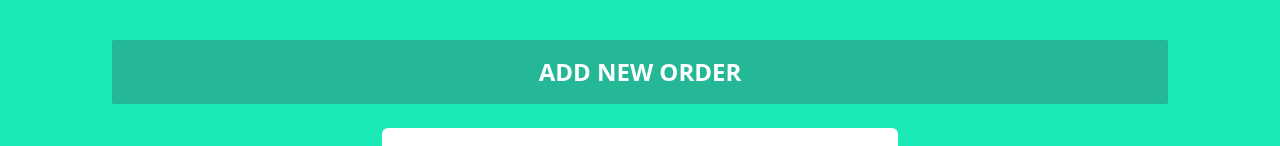
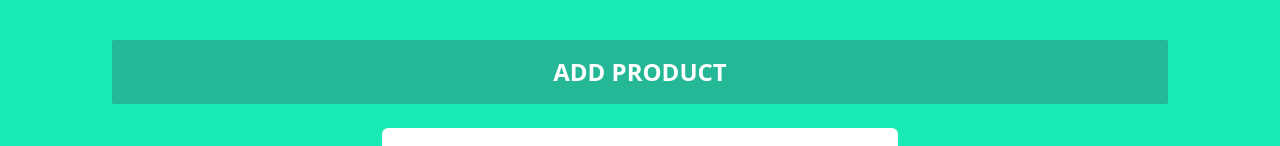
Before and after one commit to prashanta0234/buying-house-electron, a React (Create React App) app: page /add-products in a window 1280 px wide. Shown: the part 283-429 px from the top of the page. Built offline with nearby package versions, Linux system fonts and the light colour scheme.

Commit message:
somethiing

```diff
--- a/src/component/AddProduct/AddProduct.js
+++ b/src/component/AddProduct/AddProduct.js
@@ -1,40 +1,38 @@
-import React from 'react';
+import React from "react";
 import log from "../../images/logo/black.png";
-import Navbar from '../../shared/Navbar/Navbar';
+import Navbar from "../../shared/Navbar/Navbar";
 import { useRef } from "react";
 
 const AddProduct = () => {
-    const submitHendaler = async(e)=>{
+  const submitHendaler = async (e) => {
     e.preventDefault();
     let dat = new Date();
     let date = await dat.toDateString();
 
     const form = e.target;
-        const product_name =  form.product_name.value;
+    const product_name = form.product_name.value;
     const product_price = form.product_price.value;
     const quantity = form.quantity.value;
 
-        console.log(product_name,product_price,quantity)
-
-    }
+    console.log(product_name, product_price, quantity);
+  };
   return (
     <>
       <Navbar></Navbar>
       <div>
         <div className="px-12 md:px-28 py-12 bg-main container mx-auto mt-12 w-full rounded-sm flex flex-col items-center justify-center">
-
           <div className="flex justify-center">
             <img height="100px" width="300px" src={log} alt="" />
           </div>
           <div className="bg-neutral bg-opacity-30 text-center my-6 py-4 rounded-sm w-full">
-          <p className="font-bold text-2xl text-white ">ADD NEW ORDER</p>
+            <p className="font-bold text-2xl text-white ">ADD PRODUCT</p>
           </div>
 
           {/* input section */}
-        <form className='w-[70%] min-w-[400px]' onSubmit={submitHendaler}>
+          <form className="w-[70%] min-w-[400px]" onSubmit={submitHendaler}>
             <div className="lg:px-28">
               <div className="flex flex-col ">
-              <div className='flex flex-col gap-8'>
+                <div className="flex flex-col gap-8">
                   <input
                     className="py-4 rounded-md px-4 placeholder:text-md focus:text-md outline-none"
                     type="text"
```
Lines whose indentation alone changed are shown as unchanged.
